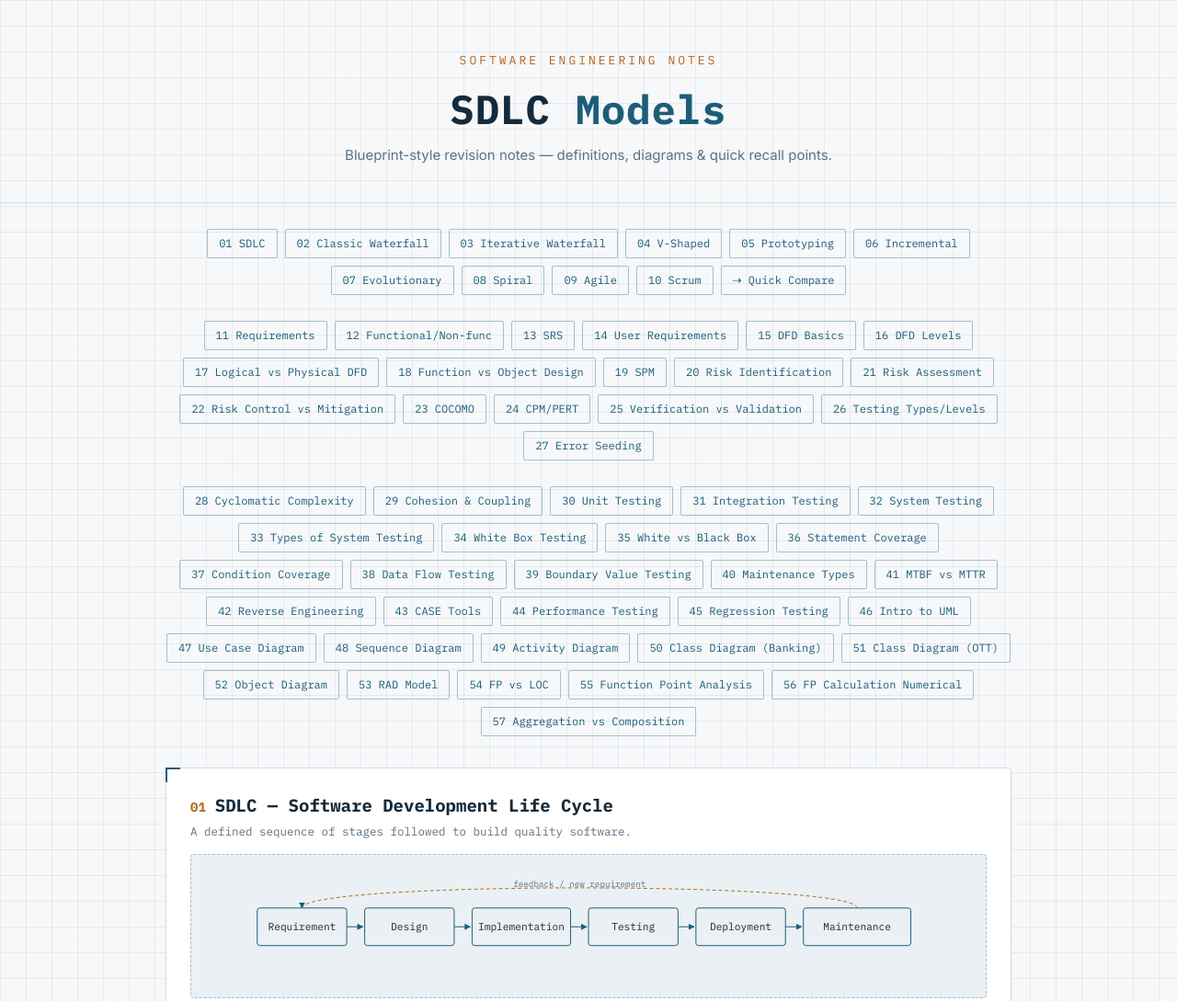
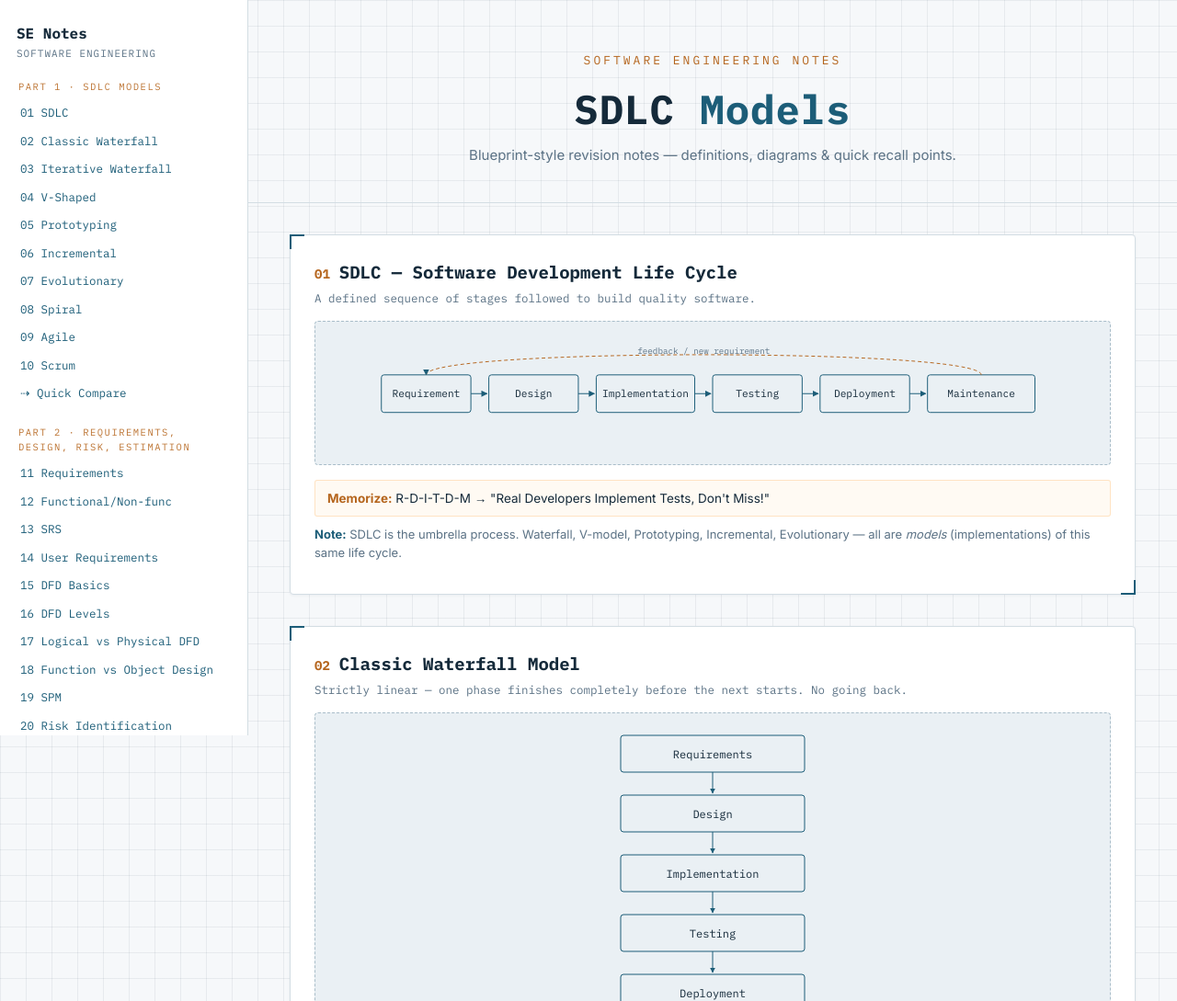
Before and after one commit to basundhara-070/software-engineering-notes, a plain HTML site: page index.html in a window 1280 px wide. Shown: the top 1089 px of the page at 92% size. Drawn offline with Linux system fonts and the light colour scheme.

Commit message:
add sidebar

```diff
--- a/index.html
+++ b/index.html
@@ -155,6 +155,48 @@
 
   .foot{text-align:center;color:var(--muted);font-size:12px;margin-top:50px;font-family:'IBM Plex Mono',monospace;}
 
+  /* SIDEBAR */
+  .sidebar{
+    position:fixed; top:0; left:0; bottom:0; width:270px;
+    background:var(--card); border-right:1px solid var(--border);
+    overflow-y:auto; padding:20px 14px 40px; z-index:30;
+  }
+  .sb-title{
+    font-family:'IBM Plex Mono',monospace; font-weight:700; font-size:16px;
+    color:var(--text); margin:4px 4px 18px;
+  }
+  .sb-title span{display:block; font-weight:400; font-size:11px; color:var(--muted); letter-spacing:1px; text-transform:uppercase; margin-top:2px;}
+  .sb-group{
+    font-family:'IBM Plex Mono',monospace; font-size:10.5px; letter-spacing:1.5px; text-transform:uppercase;
+    color:var(--accent); margin:20px 6px 6px; opacity:0.9;
+  }
+  .sidebar a{
+    display:block; padding:6px 8px; margin:1px 0; border-radius:3px;
+    font-family:'IBM Plex Mono',monospace; font-size:12.5px; color:var(--line);
+    text-decoration:none; line-height:1.4;
+  }
+  .sidebar a:hover{background:var(--bg2);}
+  .main-content{ margin-left:270px; }
+
+  .sidebar-toggle{
+    display:none; position:fixed; top:14px; left:14px; z-index:40;
+    width:42px; height:42px; align-items:center; justify-content:center;
+    background:var(--card); border:1px solid var(--border); border-radius:6px;
+    font-size:18px; color:var(--text); cursor:pointer;
+    box-shadow:0 1px 4px rgba(28,58,82,0.15);
+  }
+  .sidebar-overlay{
+    display:none; position:fixed; inset:0; background:rgba(21,42,58,0.35); z-index:25;
+  }
+  .sidebar-overlay.show{display:block;}
+
+  @media (max-width:900px){
+    .sidebar{ transform:translateX(-100%); transition:transform .25s ease; box-shadow:2px 0 14px rgba(0,0,0,0.15); }
+    .sidebar.open{ transform:translateX(0); }
+    .main-content{ margin-left:0; }
+    .sidebar-toggle{ display:flex; }
+  }
+
   .calc{
     background:var(--bg2);
     border:1px solid var(--border);
@@ -182,13 +224,11 @@
 </head>
 <body>
 
-<div class="hero">
-  <div class="tag">Software Engineering Notes</div>
-  <h1>SDLC <span>Models</span></h1>
-  <p>Blueprint-style revision notes — definitions, diagrams &amp; quick recall points.</p>
-</div>
-
-<div class="toc">
+<button class="sidebar-toggle" id="sidebarToggle" aria-label="Toggle menu">&#9776;</button>
+<div class="sidebar-overlay" id="sidebarOverlay"></div>
+<nav class="sidebar" id="sidebar">
+  <div class="sb-title">SE Notes<span>Software Engineering</span></div>
+  <div class="sb-group">Part 1 &middot; SDLC Models</div>
   <a href="#sdlc">01 SDLC</a>
   <a href="#waterfall">02 Classic Waterfall</a>
   <a href="#iterwaterfall">03 Iterative Waterfall</a>
@@ -200,8 +240,7 @@
   <a href="#agile">09 Agile</a>
   <a href="#scrum">10 Scrum</a>
   <a href="#compare">⇢ Quick Compare</a>
-</div>
-<div class="toc">
+  <div class="sb-group">Part 2 &middot; Requirements, Design, Risk, Estimation</div>
   <a href="#reqs">11 Requirements</a>
   <a href="#funreq">12 Functional/Non-func</a>
   <a href="#srs">13 SRS</a>
@@ -219,8 +258,7 @@
   <a href="#vv">25 Verification vs Validation</a>
   <a href="#testing">26 Testing Types/Levels</a>
   <a href="#errorseed">27 Error Seeding</a>
-</div>
-<div class="toc">
+  <div class="sb-group">Part 3 &middot; Complexity, Testing, Maintenance &amp; UML</div>
   <a href="#cycloc">28 Cyclomatic Complexity</a>
   <a href="#cohcoup">29 Cohesion &amp; Coupling</a>
   <a href="#unittest">30 Unit Testing</a>
@@ -251,7 +289,15 @@
   <a href="#fpa">55 Function Point Analysis</a>
   <a href="#fpcalc">56 FP Calculation Numerical</a>
   <a href="#aggcomp">57 Aggregation vs Composition</a>
+</nav>
+
+<div class="main-content">
+<div class="hero">
+  <div class="tag">Software Engineering Notes</div>
+  <h1>SDLC <span>Models</span></h1>
+  <p>Blueprint-style revision notes — definitions, diagrams &amp; quick recall points.</p>
 </div>
+
 
 <div class="wrap">
 
@@ -1900,5 +1946,19 @@
 
 <div class="foot">— End of Notes · Part 1 (SDLC Models) · Part 2 (Requirements, Design, Risk, Estimation &amp; Testing) · Part 3 (Complexity, Testing Deep-Dive, Maintenance &amp; UML) —</div>
 
+</div>
+
+<script>
+  const sidebar = document.getElementById('sidebar');
+  const toggle = document.getElementById('sidebarToggle');
+  const overlay = document.getElementById('sidebarOverlay');
+  function closeSidebar(){ sidebar.classList.remove('open'); overlay.classList.remove('show'); }
+  toggle.addEventListener('click', () => {
+    sidebar.classList.toggle('open');
+    overlay.classList.toggle('show');
+  });
+  overlay.addEventListener('click', closeSidebar);
+  sidebar.querySelectorAll('a').forEach(a => a.addEventListener('click', closeSidebar));
+</script>
 </body>
 </html>
```
